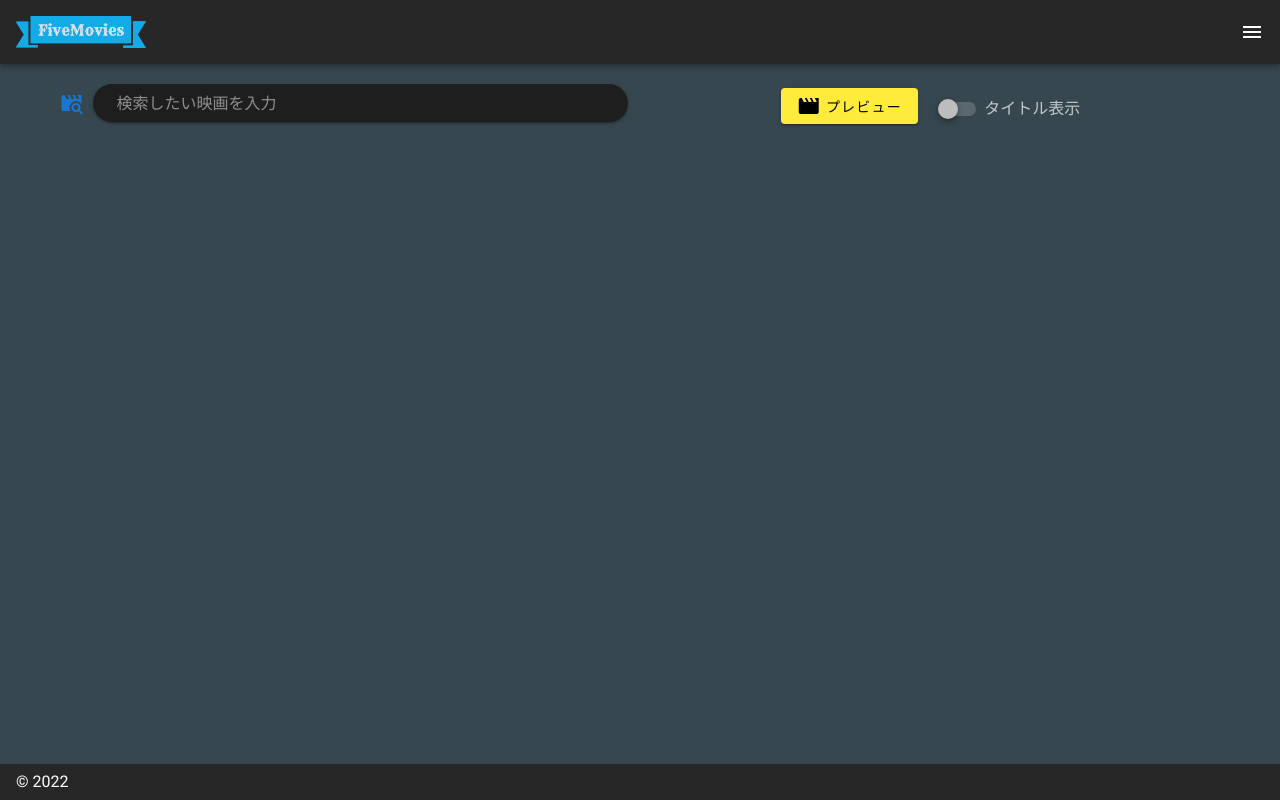
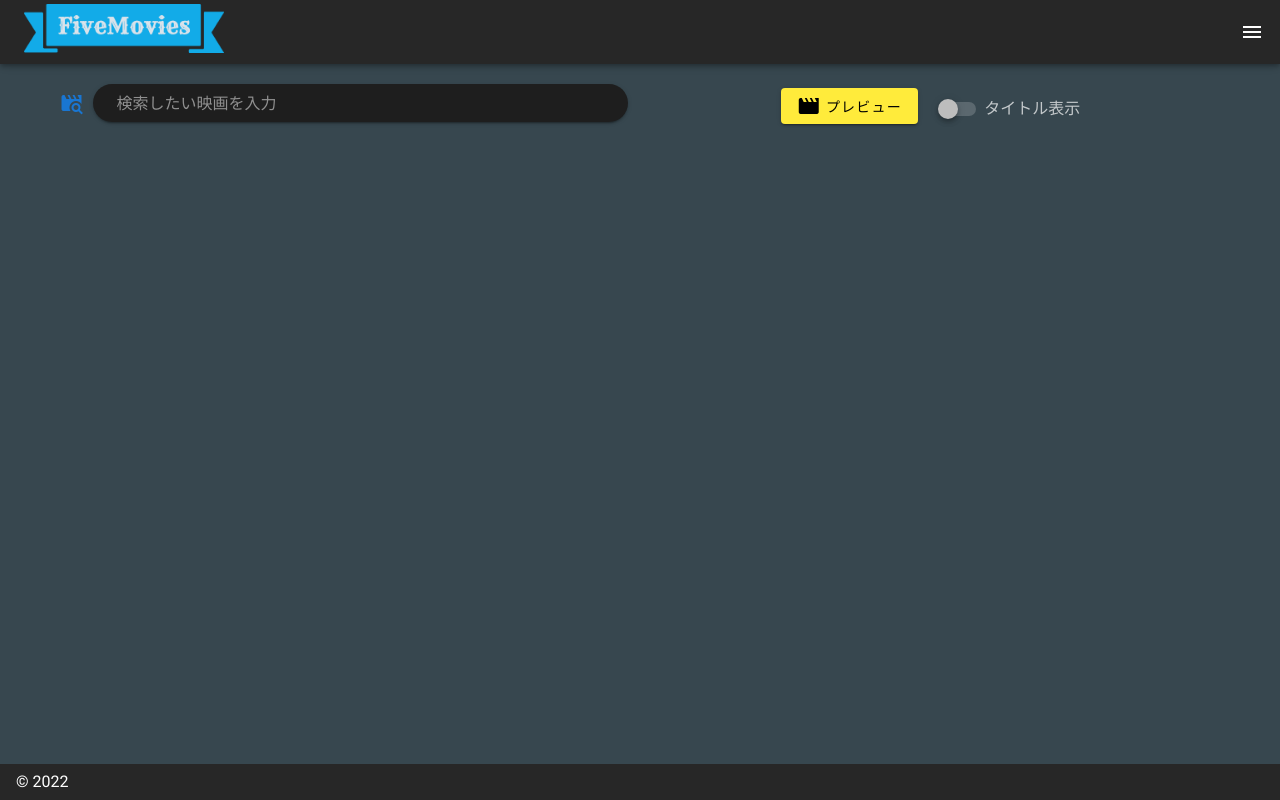
Before and after one commit to ky0613/five_movies, a Nuxt app: page / in a window 1280 px wide. Built offline with nearby package versions, Linux system fonts and the light colour scheme; what vue-infinite-loading would draw is missing.

Commit message:
refactor: レイアウトのリファクタリング

```diff
--- /dev/null
+++ b/components/card/CardHeadlineTitle.vue
@@ -0,0 +1,7 @@
+<template>
+  <v-card color="yellow" class="mx-auto mb-3">
+    <v-card-title class="black--text font-weight-bold text-center pa-1">
+      <span class="mx-auto"><slot /></span>
+    </v-card-title>
+  </v-card>
+</template>
--- /dev/null
+++ b/components/layout/TheFooter.vue
@@ -0,0 +1,48 @@
+<template>
+  <div>
+    <v-bottom-navigation
+      v-model="value"
+      v-if="isBottomNavigation"
+      color="yellow"
+      app
+    >
+      <v-btn value="serch" to="/">
+        <span>Search</span>
+        <v-icon>mdi-movie-search-outline</v-icon>
+      </v-btn>
+      <v-btn value="posts" to="posts">
+        <span>All Posts</span>
+        <v-icon>mdi-movie-roll</v-icon>
+      </v-btn>
+      <v-btn value="ranking" to="/ranking">
+        <span>Ranking</span>
+        <v-icon>mdi-filmstrip-box-multiple</v-icon>
+      </v-btn>
+      <!-- TODO: 実装予定
+      <v-btn value="random">
+        <span>Random</span>
+        <v-icon>mdi-find-replace</v-icon>
+      </v-btn> -->
+    </v-bottom-navigation>
+    <v-footer app v-else>
+      <span>&copy; {{ new Date().getFullYear() }}</span>
+    </v-footer>
+  </div>
+</template>
+
+<script>
+export default {
+  props: {
+    isBottomNavigation: {
+      type: Boolean,
+      required: true,
+    },
+  },
+  data() {
+    return {
+      fixed: false,
+      value: null,
+    };
+  },
+};
+</script>
--- /dev/null
+++ b/components/layout/TheHeader.vue
@@ -0,0 +1,54 @@
+<template>
+  <div>
+    <v-app-bar fixed app style="z-index: 500">
+      <nuxt-link to="/" class="ml-2">
+        <img src="../../static/logo.png" width="200" style="cursor: pointer" />
+      </nuxt-link>
+      <v-spacer v-if="!isBottomNavigation" />
+      <v-app-bar-nav-icon
+        @click.stop="drawer = !drawer"
+        v-if="!isBottomNavigation"
+      />
+    </v-app-bar>
+    <v-navigation-drawer
+      v-model="drawer"
+      fixed
+      temporary
+      floating
+      style="z-index: 600"
+      v-if="!isBottomNavigation"
+    >
+      <v-list nav dense>
+        <v-list-item-group v-model="group" color="yellow">
+          <v-list-item to="/" link>
+            <v-list-item-title>映画検索</v-list-item-title>
+          </v-list-item>
+          <v-list-item to="/posts" link>
+            <v-list-item-title>みんなの投稿</v-list-item-title>
+          </v-list-item>
+          <v-list-item to="/ranking" link>
+            <v-list-item-title>ランキング</v-list-item-title>
+          </v-list-item>
+          <!-- TODO: 実装予定
+          <v-list-item to="/random" link>
+            <v-list-item-title>ランダム</v-list-item-title>
+          </v-list-item> -->
+        </v-list-item-group>
+      </v-list>
+    </v-navigation-drawer>
+  </div>
+</template>
+
+<script>
+export default {
+  props: {
+    isBottomNavigation: {
+      type: Boolean,
+      required: true,
+    },
+  },
+  data() {
+    return { group: null, drawer: false };
+  },
+};
+</script>
--- a/layouts/default.vue
+++ b/layouts/default.vue
@@ -1,89 +1,24 @@
 <template>
   <v-app dark>
-    <v-app-bar fixed app style="z-index: 500">
-      <img
-        src="../static/logo.png"
-        width="130"
-        @click="jumpHome"
-        style="cursor: pointer"
-      />
-      <v-spacer v-if="!isBottomNavigation" />
-      <v-app-bar-nav-icon
-        @click.stop="drawer = !drawer"
-        v-if="!isBottomNavigation"
-      />
-    </v-app-bar>
-    <v-navigation-drawer
-      v-model="drawer"
-      fixed
-      temporary
-      floating
-      style="z-index: 600"
-      v-if="!isBottomNavigation"
-    >
-      <v-list nav dense>
-        <v-list-item-group v-model="group" color="yellow">
-          <v-list-item to="/" link>
-            <v-list-item-title>映画検索</v-list-item-title>
-          </v-list-item>
-          <v-list-item to="/posts" link>
-            <v-list-item-title>みんなの投稿</v-list-item-title>
-          </v-list-item>
-          <v-list-item to="/ranking" link>
-            <v-list-item-title>ランキング</v-list-item-title>
-          </v-list-item>
-          <!-- TODO: 実装予定
-          <v-list-item to="/random" link>
-            <v-list-item-title>ランダム</v-list-item-title>
-          </v-list-item> -->
-        </v-list-item-group>
-      </v-list>
-    </v-navigation-drawer>
+    <TheHeader :isBottomNavigation="isBottomNavigation" />
     <v-main class="blue-grey darken-3">
       <v-container>
         <Nuxt />
       </v-container>
     </v-main>
-    <v-bottom-navigation
-      v-model="value"
-      v-if="isBottomNavigation"
-      color="yellow"
-      app
-    >
-      <v-btn value="serch" to="/">
-        <span>Search</span>
-        <v-icon>mdi-movie-search-outline</v-icon>
-      </v-btn>
-      <v-btn value="posts" to="posts">
-        <span>All Posts</span>
-        <v-icon>mdi-movie-roll</v-icon>
-      </v-btn>
-      <v-btn value="ranking" to="/ranking">
-        <span>Ranking</span>
-        <v-icon>mdi-filmstrip-box-multiple</v-icon>
-      </v-btn>
-      <!-- TODO: 実装予定
-      <v-btn value="random">
-        <span>Random</span>
-        <v-icon>mdi-find-replace</v-icon>
-      </v-btn> -->
-    </v-bottom-navigation>
-    <v-footer app v-else>
-      <span>&copy; {{ new Date().getFullYear() }}</span>
-    </v-footer>
+    <TheFooter :isBottomNavigation="isBottomNavigation" />
   </v-app>
 </template>
 
 <script>
+import TheHeader from "../components/layout/TheHeader.vue";
+import TheFooter from "../components/layout/TheFooter.vue";
+
 export default {
   name: "DefaultLayout",
-  data() {
-    return {
-      drawer: false,
-      group: null,
-      fixed: false,
-      value: null,
-    };
+  components: {
+    TheHeader,
+    TheFooter,
   },
   computed: {
     isBottomNavigation() {
@@ -100,10 +35,5 @@ export default {
       this.drawer = false;
     },
   },
-  methods: {
-    jumpHome() {
-      this.$router.push("/");
-    },
-  },
 };
 </script>
--- a/pages/posts/_uuid.vue
+++ b/pages/posts/_uuid.vue
@@ -18,7 +18,7 @@
 <script>
 import CardMovies from "../../components/card/CardMovies.vue";
 import CardMovieTitles from "../../components/card/CardMovieTitles.vue";
-import MovieDetailDialog from "../../components/MovieDetailDialog.vue";
+import MovieDetailDialog from "../../components/dialog/MovieDetailDialog.vue";
 
 export default {
   head() {
--- a/pages/posts/index.vue
+++ b/pages/posts/index.vue
@@ -1,11 +1,7 @@
 <template>
   <v-container>
-    <v-card rounded="xl" width="250" color="yellow" class="mx-auto mb-10">
-      <v-card-title class="black--text font-weight-bold text-center">
-        <span class="mx-auto">みんなの投稿一覧</span>
-      </v-card-title>
-    </v-card>
-    <v-row>
+    <CardHeadlineTitle>みんなの投稿</CardHeadlineTitle>
+    <v-row class="mt-2">
       <v-col v-for="post in posts" :key="post.id" cols="12" sm="6">
         <v-card>
           <v-row align="center" justify="center" class="pt-4">
@@ -45,7 +41,12 @@
 </template>
 
 <script>
+import CardHeadlineTitle from "../../components/card/CardHeadlineTitle.vue";
+
 export default {
+  components: {
+    CardHeadlineTitle,
+  },
   async asyncData({ $config: { backendBaseUrl }, $axios }) {
     const posts = await $axios.$get(`${backendBaseUrl}/posts`, {
       params: { page: 1 },
--- a/pages/ranking/index.vue
+++ b/pages/ranking/index.vue
@@ -1,10 +1,6 @@
 <template>
   <v-container>
-    <v-card color="yellow" class="mx-auto mb-3">
-      <v-card-title class="black--text font-weight-bold text-center pa-1">
-        <span class="mx-auto">ランキング</span>
-      </v-card-title>
-    </v-card>
+    <CardHeadlineTitle>ランキング</CardHeadlineTitle>
     <v-card v-for="(movie, i) in movies" :key="movie.id" class="pa-3 mb-2">
       <p class="text-center text-h5">{{ i + 1 }}位</p>
       <v-row justify="center">
@@ -79,7 +75,12 @@
 </template>
 
 <script>
+import CardHeadlineTitle from "../../components/card/CardHeadlineTitle.vue";
+
 export default {
+  components: {
+    CardHeadlineTitle,
+  },
   async asyncData({ $config: { backendBaseUrl }, $axios }) {
     const movies = await $axios.$get(`${backendBaseUrl}/movies/ranking`);
     return { movies };
--- a/pages/result.vue
+++ b/pages/result.vue
@@ -48,7 +48,7 @@
 <script>
 import CardMovies from "../components/card/CardMovies.vue";
 import CardMovieTitles from "../components/card/CardMovieTitles.vue";
-import MovieDetailDialog from "../components/MovieDetailDialog.vue";
+import MovieDetailDialog from "../components/dialog/MovieDetailDialog.vue";
 
 export default {
   asyncData({ $config: { baseUrl, backendBaseUrl } }) {
```
Also changed, not shown: components/dialog/MovieDetailDialog.vue (renamed from components/MovieDetailDialog.vue).
